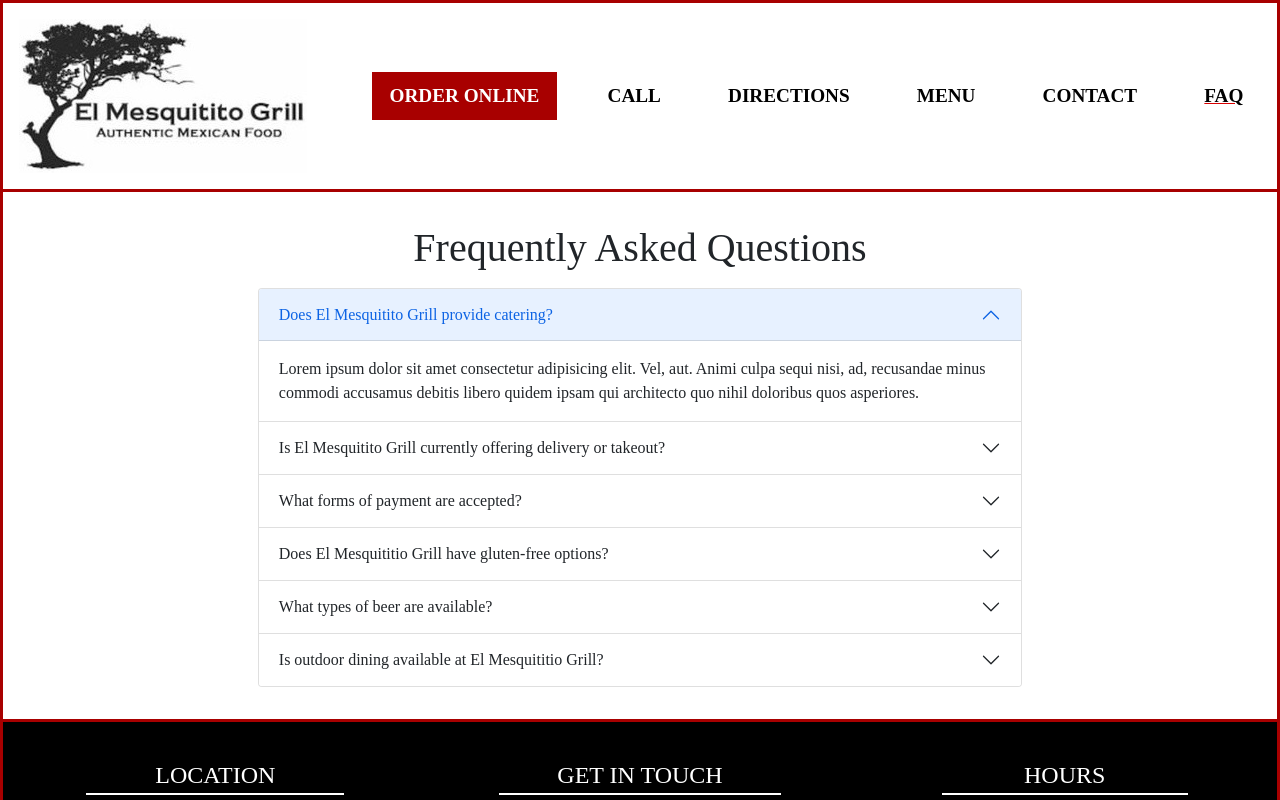
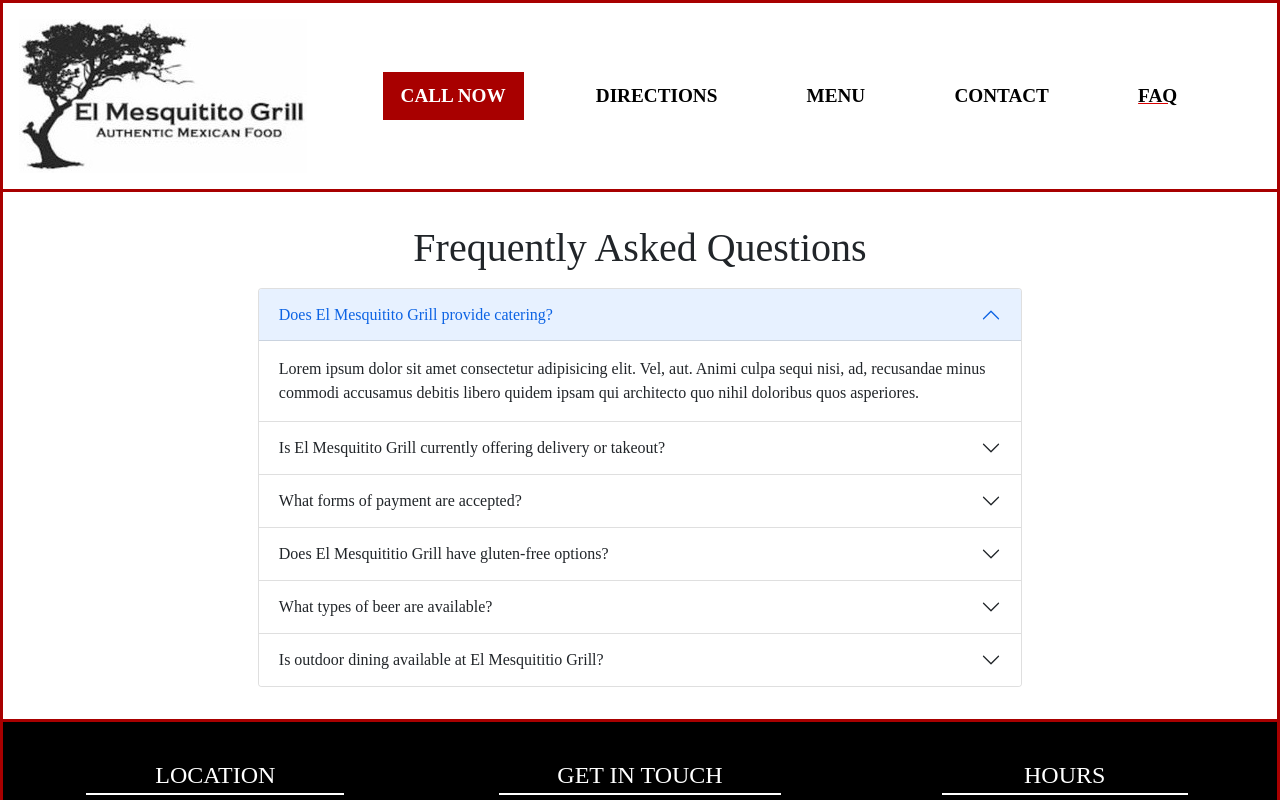
Before and after one commit to maxwellwalin/el-mesquitito-grill, a Next.js app: page /faq in a window 1280 px wide. Shown: the top 800 px of the page. Built offline with nearby package versions, Linux system fonts and the light colour scheme.

Commit message:
updated meta language, added real content and consolidated hero, removed online order from header (not ready yet!)

```diff
--- a/components/Header.js
+++ b/components/Header.js
@@ -27,11 +27,12 @@ export default function Header() {
             </div>
             <nav className={responsiveClass}>
                 <FontAwesomeIcon icon={faBars} className='hamburgerStack' onClick={openResponsiveNav}></FontAwesomeIcon>
-                <a href="/order" id="orderNowLink">
+                {/* switch IDs
+                <a href="/order" id="callLink">
                     ORDER ONLINE
-                </a>
-                <a href="tel:9496452226" id="callLink">
-                    CALL
+                </a> */}
+                <a href="tel:9496452226" id="orderNowLink">
+                    CALL NOW
                 </a>
                 <a href="http://maps.apple.com/?q=el+mesquitito+grill+costa+mesa" target="_blank" rel="noreferrer" id="directionsLink">
                     DIRECTIONS
--- a/package.json
+++ b/package.json
@@ -3,7 +3,7 @@
   "private": true,
   "scripts": {
     "dev": "next dev",
-    "build": "next build",
+    "build": "next build && next export",
     "start": "next start -p $PORT",
     "lint": "next lint",
     "heroku-postbuild": "npm run build",
--- a/pages/_document.js
+++ b/pages/_document.js
@@ -5,6 +5,7 @@ export default class MyDocument extends Document {
     return (
       <Html>
         <Head>
+          <meta http-equiv="content-language" content="en-us" />
           {/* Global Site Tag (gtag.js) - Google Analytics */}
           <script
             async
```
Also changed, not shown: components/Hero.js (+6 -6 lines), 1 other file (tests, documents, lock files or other folders).
